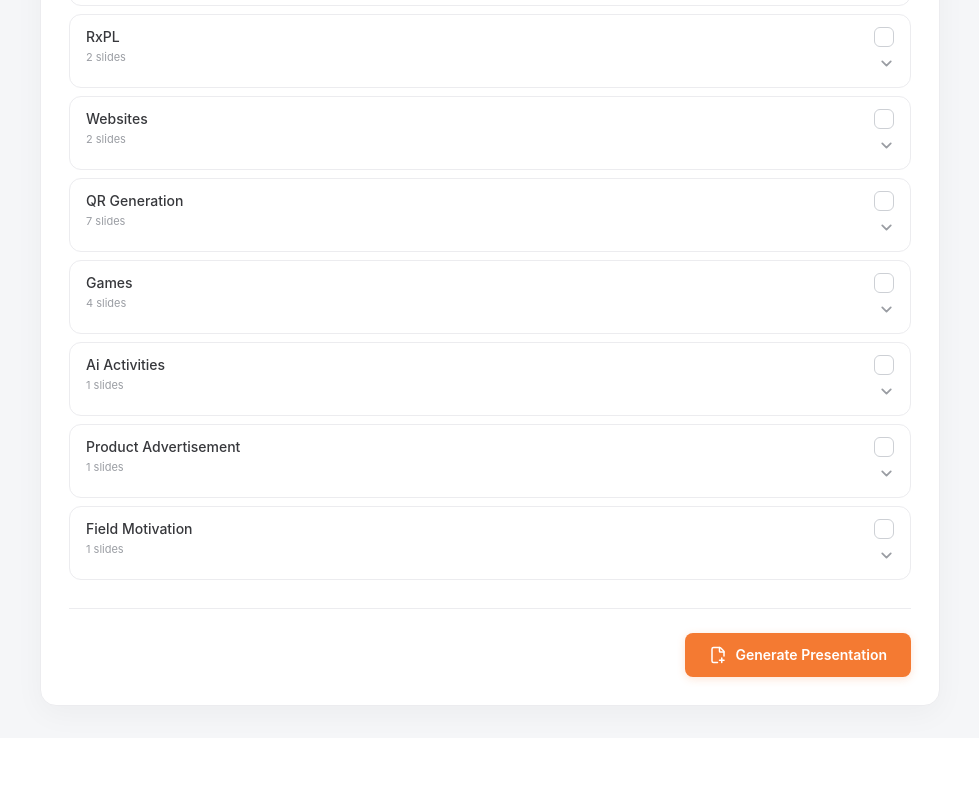
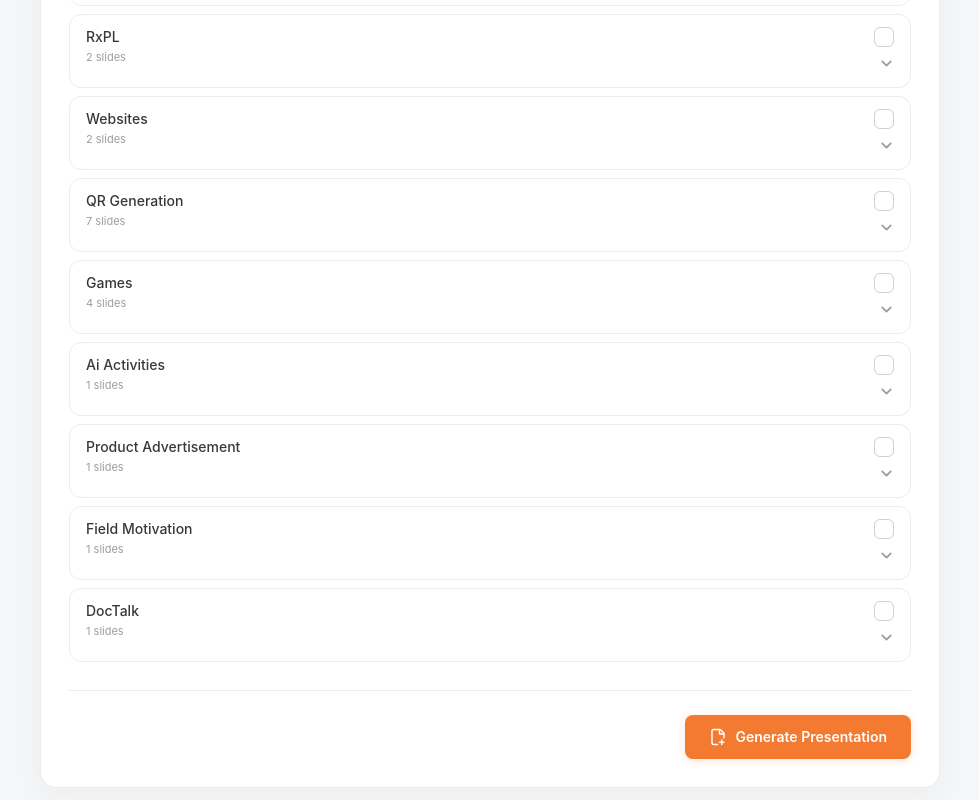
Before and after one commit to Rohan9833/Section-automation, a React (Vite) app in the folder FrontSection-Automation/: page /urlForm in a window 1280 px wide. Shown: the part 1234-2034 px from the top of the page, without its empty margins (150-1129 px from the left). Before the commit the page ends 1972 px from the top, so only its background shows below. Built offline with nearby package versions, Linux system fonts and the light colour scheme.

Commit message:
Add DocTalk to presentation sections

```diff
--- a/FrontSection-Automation/src/Components/Create-presentation/PresentationSections.jsx
+++ b/FrontSection-Automation/src/Components/Create-presentation/PresentationSections.jsx
@@ -56,6 +56,11 @@ const SECTION_SLIDES = [
     key: "field-motivation",
     label: "Field Motivation",
     slideIds: [101],
+  },
+  {
+    key: "doc-talk",
+    label: "DocTalk",
+    slideIds: [102],
   },
 ];
 
```
